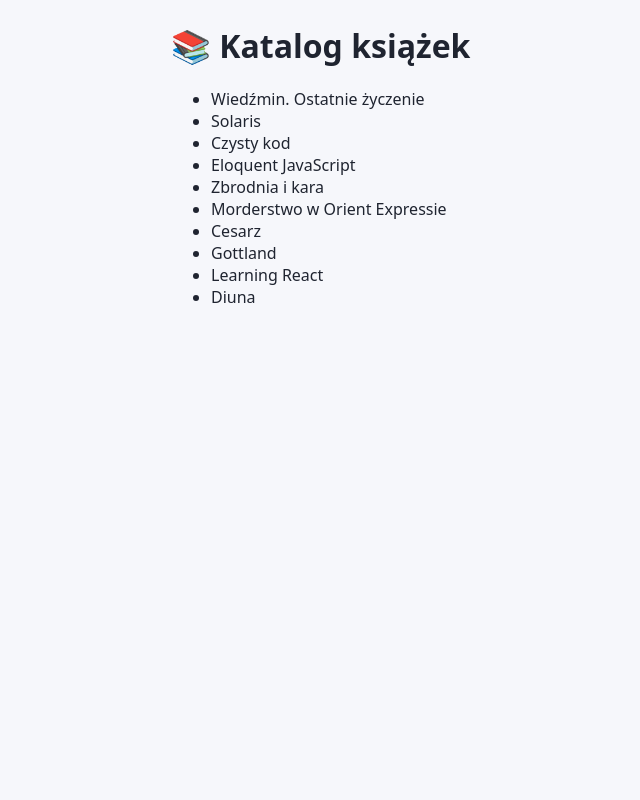
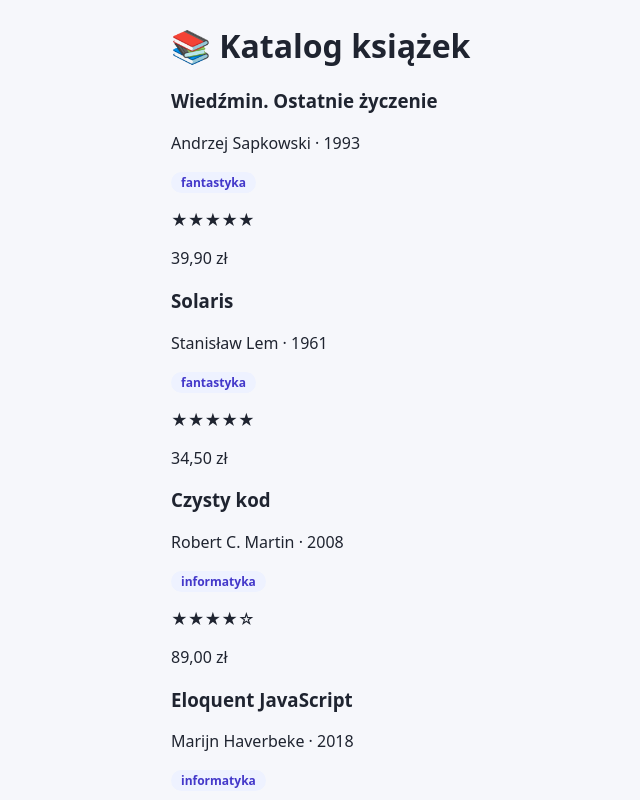
Before and after one commit to xAxee/frameworki-front-endowe, a React (Vite) app: page / in a window 1280 px wide. Shown: the top 800 px of the page, without its empty margins (5-645 px from the left). Built offline with nearby package versions, Linux system fonts and the light colour scheme.

Commit message:
Lab 1 Exercise 1 (#1)

```diff
--- a/src/App.tsx
+++ b/src/App.tsx
@@ -1,18 +1,11 @@
 import { books } from "./data/books";
-
-// TODO (Zadanie 1): zastąp poniższą listę komponentem <BookList books={books} />,
-//                   który wyrenderuje karty <BookCard /> (oba komponenty utwórz w src/components).
-// TODO (Zadanie 4): dodaj filtrowanie po gatunku i dostępności (komponent <FilterBar />).
+import BookList from "./components/BookList";
 
 export default function App() {
   return (
     <>
       <h1>📚 Katalog książek</h1>
-      <ul>
-        {books.map((book) => (
-          <li key={book.id}>{book.title}</li>
-        ))}
-      </ul>
+      <BookList books={books} />
     </>
   );
 }
--- /dev/null
+++ b/src/components/BookCard.tsx
@@ -0,0 +1,23 @@
+import type { Book } from "../types";
+import { formatPrice, stars } from "../utils";
+import Badge from "./Badge";
+
+type BookCardProps = { book: Book };
+
+export default function BookCard({ book }: BookCardProps) {
+  const { title, author, year, genre, rating, price } = book;
+
+  return (
+    <article>
+      <h3>{title}</h3>
+      <p>
+        {author} · {year}
+      </p>
+      <p>
+        <Badge>{genre}</Badge>
+      </p>
+      <p>{stars(rating)}</p>
+      <p>{formatPrice(price)}</p>
+    </article>
+  );
+}
--- /dev/null
+++ b/src/components/BookList.tsx
@@ -0,0 +1,14 @@
+import type { Book } from "../types";
+import BookCard from "./BookCard";
+
+type BookListProps = { books: Book[] };
+
+export default function BookList({ books }: BookListProps) {
+  return (
+    <div>
+      {books.map((book) => (
+        <BookCard key={book.id} book={book} />
+      ))}
+    </div>
+  );
+}
```
